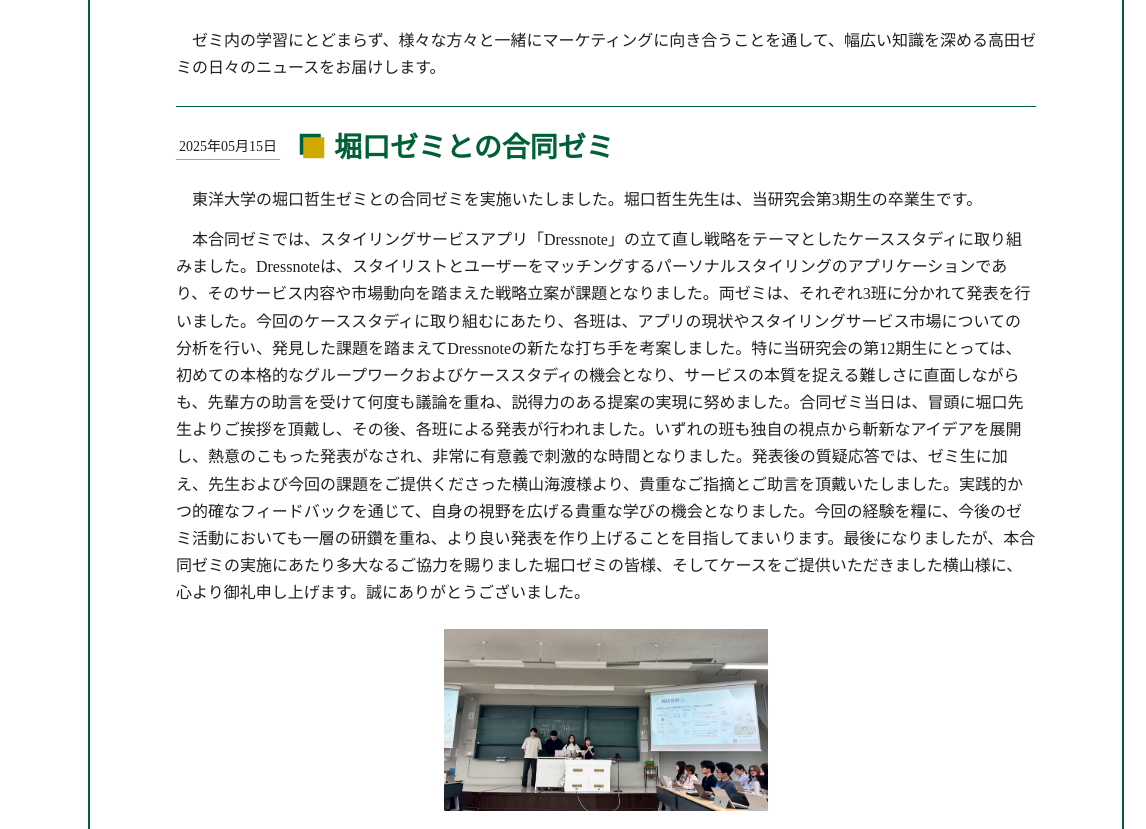
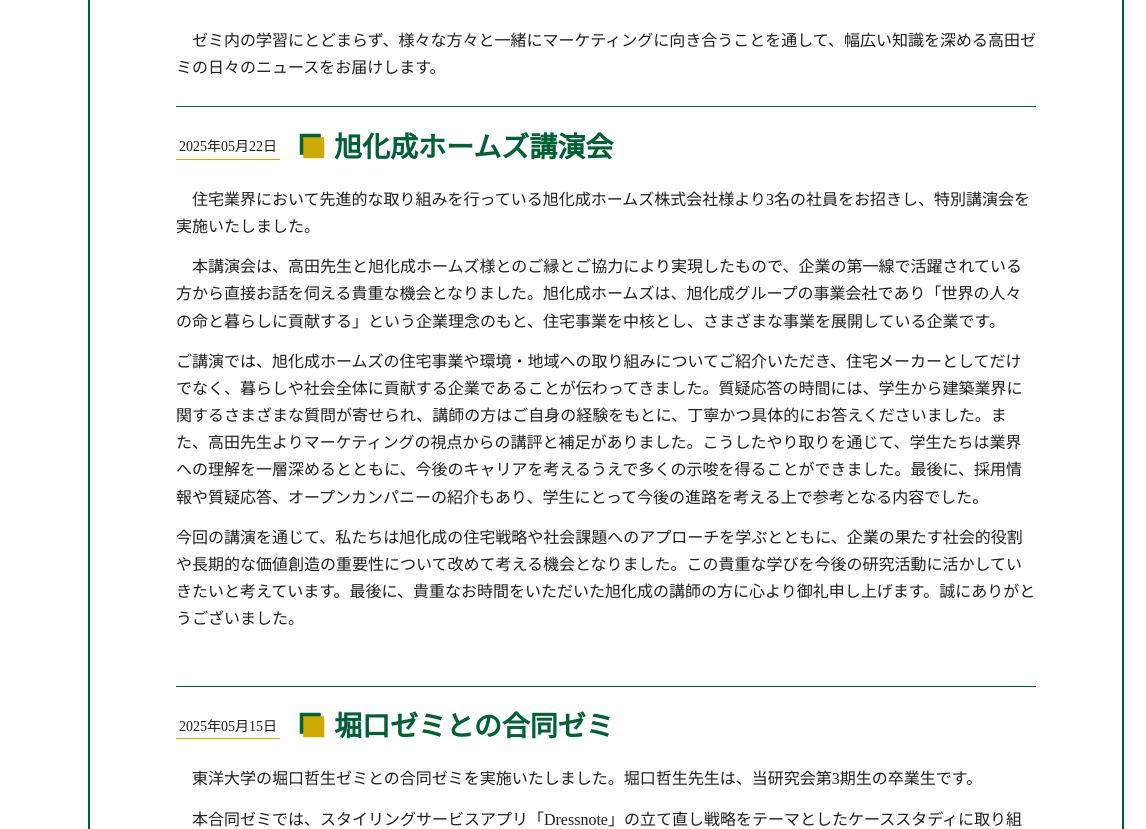
Before and after one commit to dohmaki/keiotakatazemi, a plain HTML site: page news.html in a window 1280 px wide. Shown: the part 260-1089 px from the top of the page, 134-1280 px from the left. Drawn offline with Linux system fonts and the light colour scheme.

Commit message:
Update news.html

```diff
--- a/news.html
+++ b/news.html
@@ -65,6 +65,18 @@
         <p>　ゼミ内の学習にとどまらず、様々な方々と一緒にマーケティングに向き合うことを通して、幅広い知識を深める高田ゼミの日々のニュースをお届けします。</p>
         <article class="news-article">
           <section class="news-article-header">
+            <p class="news-article-date">2025年05月22日</p>
+            <h2>旭化成ホームズ講演会</h2>
+          </section>
+          <section class="news-article-text">
+            <p>　住宅業界において先進的な取り組みを行っている旭化成ホームズ株式会社様より3名の社員をお招きし、特別講演会を実施いたしました。</p>
+            <p>　本講演会は、高田先生と旭化成ホームズ様とのご縁とご協力により実現したもので、企業の第一線で活躍されている方から直接お話を伺える貴重な機会となりました。旭化成ホームズは、旭化成グループの事業会社であり「世界の人々の命と暮らしに貢献する」という企業理念のもと、住宅事業を中核とし、さまざまな事業を展開している企業です。</p>
+            <p>ご講演では、旭化成ホームズの住宅事業や環境・地域への取り組みについてご紹介いただき、住宅メーカーとしてだけでなく、暮らしや社会全体に貢献する企業であることが伝わってきました。質疑応答の時間には、学生から建築業界に関するさまざまな質問が寄せられ、講師の方はご自身の経験をもとに、丁寧かつ具体的にお答えくださいました。また、高田先生よりマーケティングの視点からの講評と補足がありました。こうしたやり取りを通じて、学生たちは業界への理解を一層深めるとともに、今後のキャリアを考えるうえで多くの示唆を得ることができました。最後に、採用情報や質疑応答、オープンカンパニーの紹介もあり、学生にとって今後の進路を考える上で参考となる内容でした。</p>
+            <p>今回の講演を通じて、私たちは旭化成の住宅戦略や社会課題へのアプローチを学ぶとともに、企業の果たす社会的役割や長期的な価値創造の重要性について改めて考える機会となりました。この貴重な学びを今後の研究活動に活かしていきたいと考えています。最後に、貴重なお時間をいただいた旭化成の講師の方に心より御礼申し上げます。誠にありがとうございました。</p>
+          </section>
+        </article>
+        <article class="news-article">
+          <section class="news-article-header">
             <p class="news-article-date">2025年05月15日</p>
             <h2>堀口ゼミとの合同ゼミ</h2>
           </section>
```
